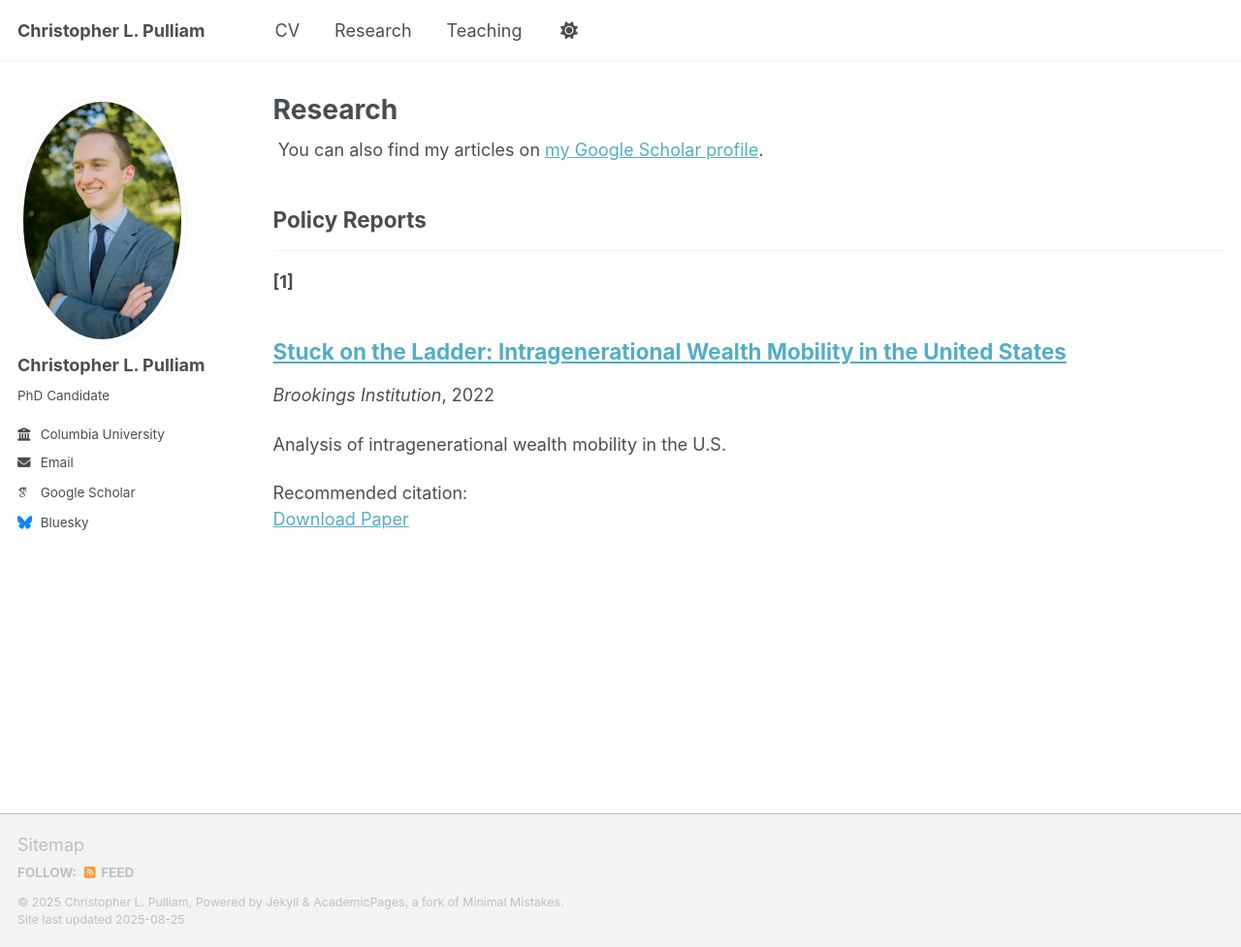
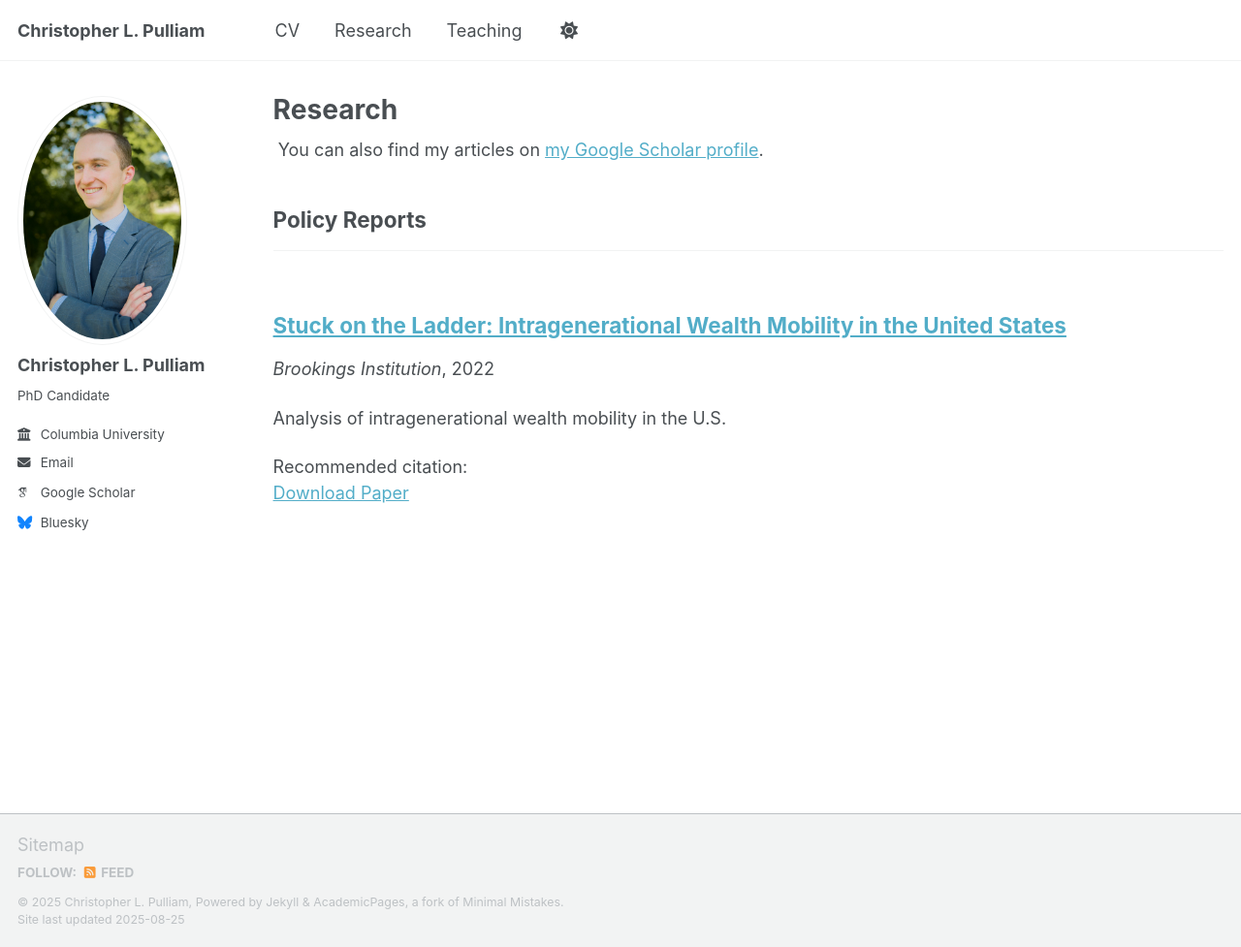
Before and after one commit to christopher-pulliam/christopher-pulliam.github.io, a Jekyll site: the page built from _pages/publications.html, in a window 1280 px wide and 977 px high. Shown: the whole window at 97% size. Built offline with Jekyll 4.4.1, drawn with Linux system fonts in a browser that asks for light colours; some web fonts are replaced; a script that is not in the unit is left out.

Commit message:
Update publications.html

```diff
--- a/_pages/publications.html
+++ b/_pages/publications.html
@@ -16,7 +16,6 @@ author_profile: true
 {% if site.publication_category %}
   {% for category in site.publication_category %}
     {% assign pubs_in_category = site.publications | where: "category", category[0] | sort: "date" %}
-    {% assign counter = pubs_in_category.size %}
     {% assign title_shown = false %}
 
     {% for post in pubs_in_category reversed %}
@@ -26,18 +25,14 @@ author_profile: true
       {% endunless %}
 
       <div class="pub-entry">
-        {% include archive-single.html number=counter %}
+        {% include archive-single.html %}
       </div>
-
-      {% assign counter = counter | minus: 1 %}
     {% endfor %}
   {% endfor %}
 {% else %}
-  {% assign counter = site.publications.size %}
   {% for post in site.publications reversed %}
     <div class="pub-entry">
-      {% include archive-single.html number=counter %}
+      {% include archive-single.html %}
     </div>
-    {% assign counter = counter | minus: 1 %}
   {% endfor %}
 {% endif %}
```
